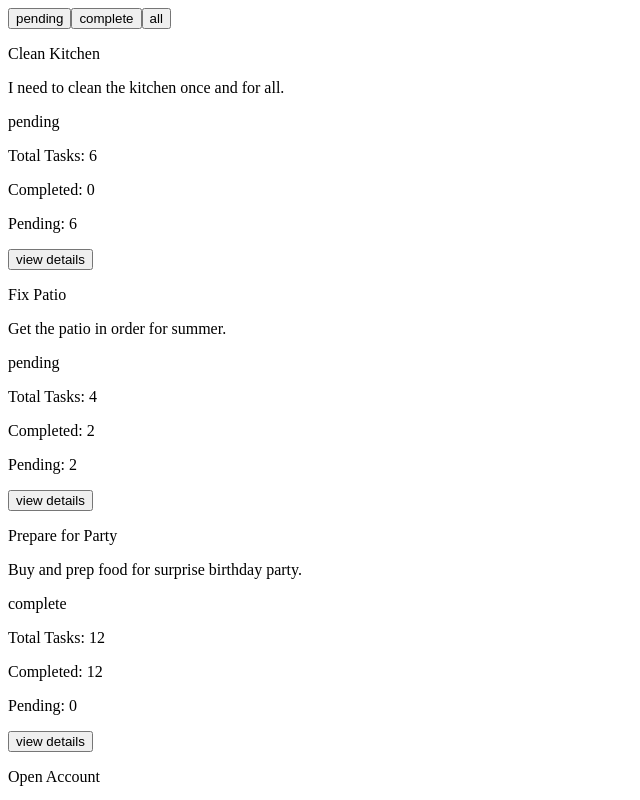
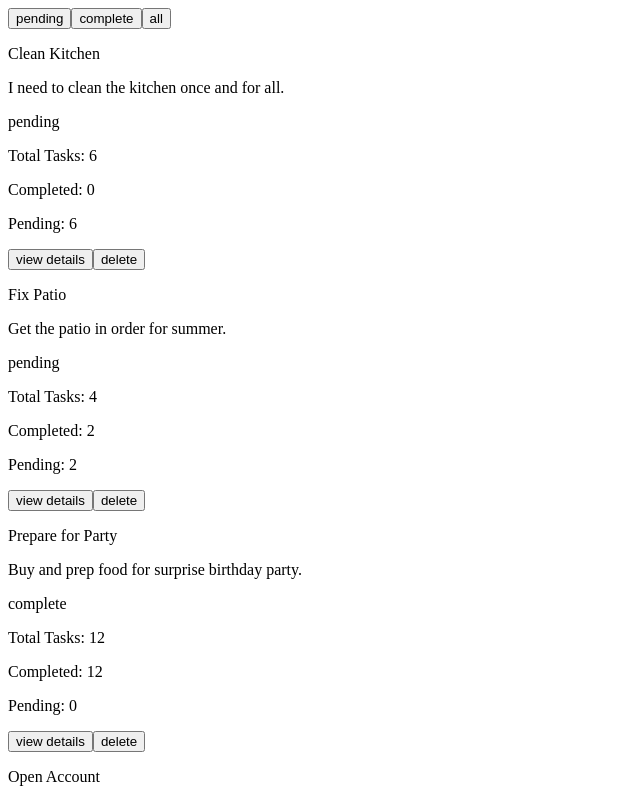
Before and after one commit to Optiq01/kadince-assessment-project, an Angular app: page / in a window 1280 px wide. Shown: the top 800 px of the page, without its empty margins (0-640 px from the left). Built offline with nearby package versions, Linux system fonts and the light colour scheme.

Commit message:
added functionality for deleting a todo item

```diff
--- a/src/app/app.service.ts
+++ b/src/app/app.service.ts
@@ -17,5 +17,11 @@ export class AppService {
     this.TodoData.next([...this.TodoData.value, item]);
   }
 
+  public removeTodo(index: string): void {
+    const newTodos: ToDoItemInterface[] = this.TodoData.value.filter(a=> a.id !== index);
+
+    this.TodoData.next(newTodos);
+  }
+
   constructor() { }
 }
--- a/src/app/components/todo-list/todo-item/todo-item.component.html
+++ b/src/app/components/todo-list/todo-item/todo-item.component.html
@@ -5,6 +5,7 @@
     [Status]="ToDoItem.status"
     [TaskStatus]="ToDoItem.taskStatus"
     (ToggleDetail)="toggleView($event)"
+    (DeleteItem)="deleteItem()"
 ></todo-summary>
 
 <todo-detail
--- a/src/app/components/todo-list/todo-item/todo-item.component.ts
+++ b/src/app/components/todo-list/todo-item/todo-item.component.ts
@@ -1,5 +1,6 @@
 import { Component, Input, OnInit } from '@angular/core';
 import { ToDoItemInterface } from '@site-types';
+import { AppService } from 'src/app/app.service';
 
 @Component({
   selector: 'todo-item',
@@ -11,8 +12,10 @@ export class TodoItemComponent{
   @Input() ToDoItem! : ToDoItemInterface;
   ViewToggle         : boolean = false;
 
-  constructor() { }
+  constructor(private service: AppService) { }
 
   public toggleView(state: boolean): void { this.ViewToggle = state; }
 
+  public deleteItem(): void{ this.service.removeTodo(this.ToDoItem.id); }
+
 }
--- a/src/app/components/todo-list/todo-item/todo-summary/todo-summary.component.html
+++ b/src/app/components/todo-list/todo-item/todo-summary/todo-summary.component.html
@@ -15,4 +15,8 @@
         Pending: {{TaskStatus.pendingTasks}}
     </p>
 </article>
-<button type="button" (click)="toggleDetail()">view details</button>
+
+<article>
+    <button type="button" (click)="toggleDetail()">view details</button>
+    <button type="button" (click)="deleteItem()">delete</button>
+</article>
--- a/src/app/components/todo-list/todo-item/todo-summary/todo-summary.component.ts
+++ b/src/app/components/todo-list/todo-item/todo-summary/todo-summary.component.ts
@@ -13,7 +13,10 @@ export class TodoSummaryComponent{
   @Input() Status!       : TaskType;
   @Input() TaskStatus!   : TaskStatusInterface;
   @Output() ToggleDetail : EventEmitter<boolean> = new EventEmitter();
+  @Output() DeleteItem   : EventEmitter<null>    = new EventEmitter();
 
   public toggleDetail(): void{ this.ToggleDetail.emit(true); }
 
+  public deleteItem(): void{ this.DeleteItem.emit(); }
+
 }
```
